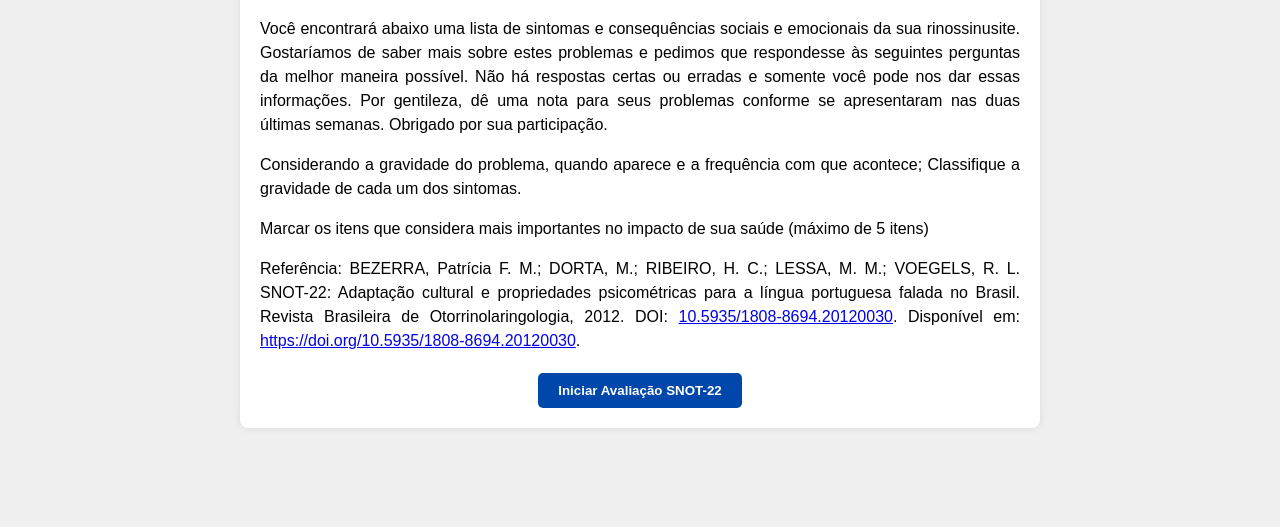
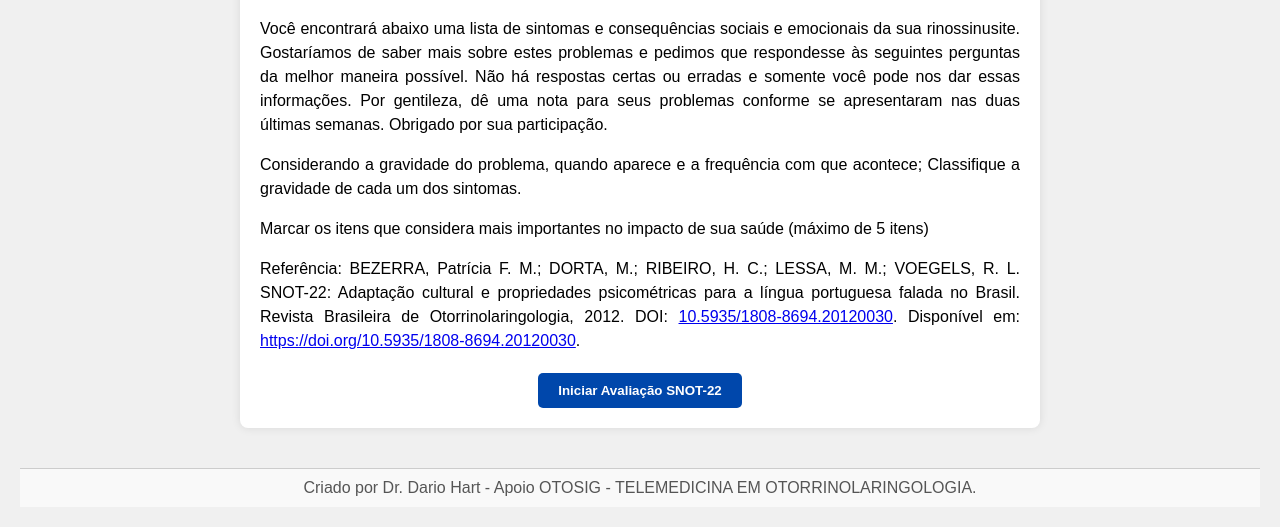
Before and after one commit to dhsig86/Snot22score, a website: page index.html in a window 1280 px wide. Shown: the part 300-827 px from the top of the page. Before the commit the page ends 800 px from the top, so only its background shows below. Drawn offline with nearby package versions, Linux system fonts and the light colour scheme.

Commit message:
Adiciona rodapé com créditos

```diff
--- a/index.html
+++ b/index.html
@@ -382,5 +382,6 @@
     </main>
     <script src="https://cdnjs.cloudflare.com/ajax/libs/jspdf/2.5.1/jspdf.umd.min.js"></script>
     <script src="calculator.js"></script>
+    <footer>Criado por Dr. Dario Hart - Apoio OTOSIG - TELEMEDICINA EM OTORRINOLARINGOLOGIA.</footer>
 </body>
 </html>
--- a/styles.css
+++ b/styles.css
@@ -341,3 +341,12 @@ select {
     line-height: 18px; /* Centraliza verticalmente o símbolo de verificação */
 }
 /* Adicione mais media queries conforme necessário para outros ajustes específicos */
+
+footer {
+    text-align: center;
+    margin-top: 40px;
+    padding: 10px;
+    background-color: #f9f9f9;
+    border-top: 1px solid #ccc;
+    color: #555;
+}
```
